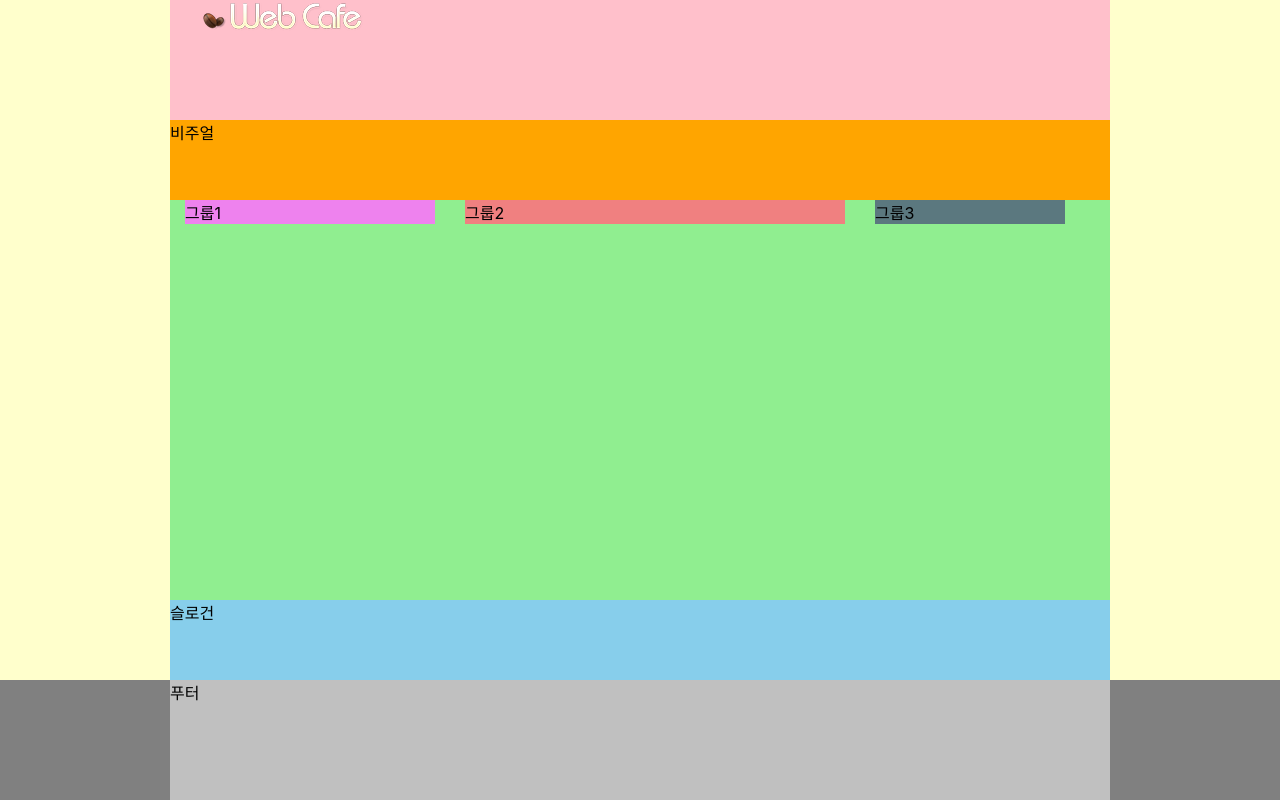
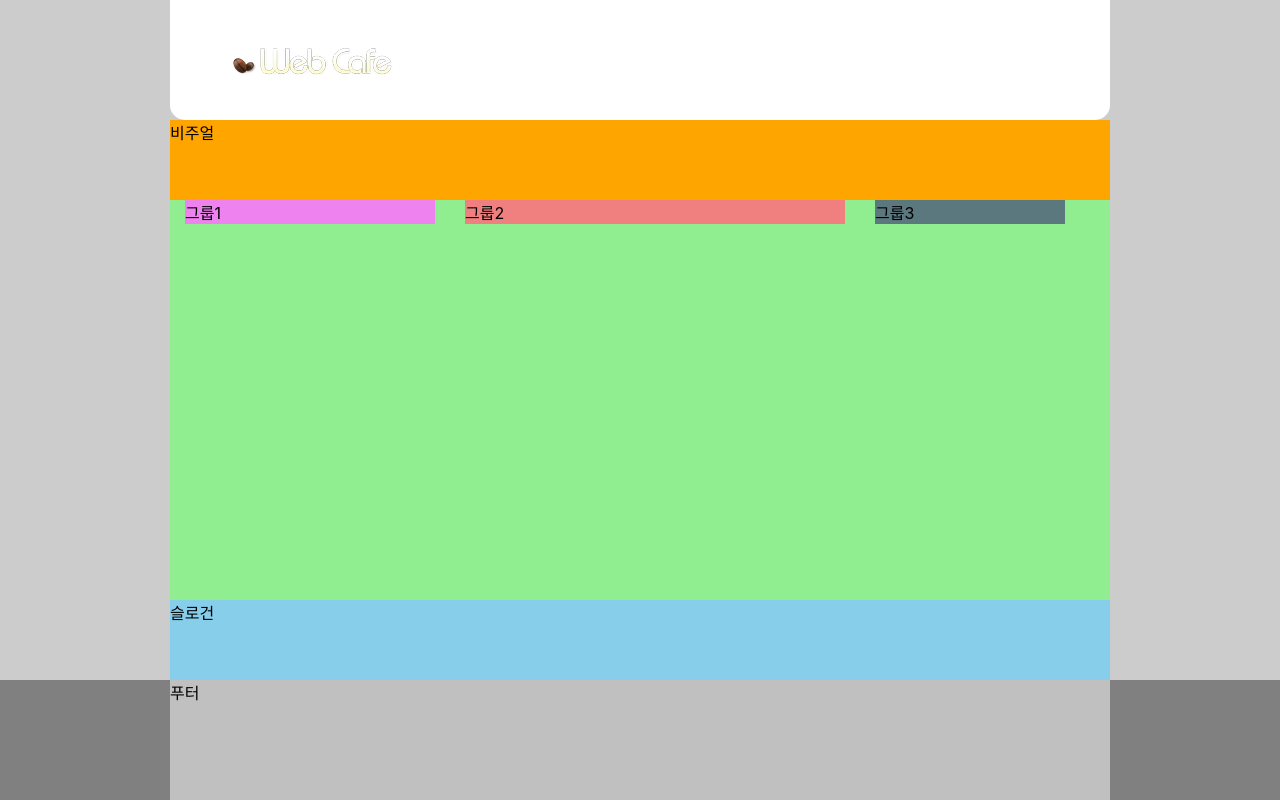
Before and after one commit to Sunny-SunHeeJung/HTML5, a plain HTML site: page index.html in a window 1280 px wide. Drawn offline with Linux system fonts and the light colour scheme; a web font is replaced by a local one.

Commit message:
로고 배치 완료

```diff
--- a/styles/style.css
+++ b/styles/style.css
@@ -7,7 +7,7 @@
 
 /*  본문스타일 */
 body{
-  background: #ffc;
+  background: #ccc;
   font-family: "Pretendard Variable", Pretendard, -apple-system, BlinkMacSystemFont, system-ui, Roboto, "Helvetica Neue", "Segoe UI", "Apple SD Gothic Neo", "Noto Sans KR", "Malgun Gothic", "Apple Color Emoji", "Segoe UI Emoji", "Segoe UI Symbol", sans-serif;
 }
 /* 레이아웃 */
@@ -19,10 +19,25 @@ body{
 
 /* 헤더 */
 .header{
-  background: pink;
+  background: #fff;
   padding: 0 30px;
   height: 15vh;
+  border-radius: 0 0 15px 15px;
+  position: relative;
 }
+
+/* 로고 */
+.logo{
+  position: absolute;
+  top: 45px;
+  left: 60px;
+}
+
+/* 텍스트 링크 모음 */
+.member{
+  background-color: aqua;
+}
+
 /* 비주얼 */
 .visual{
   background: orange;
@@ -33,7 +48,7 @@ body{
   background: lightgreen;
   height: 50vh;
   display: flow-root;
-  padding:o 15px;
+  padding: o 15px;
 }
 
 .group {
@@ -60,6 +75,7 @@ body{
 .slogan{
   background: skyblue;
   height: 10vh;
+  clear: both;
 }
 /* 푸터 */
 .footer{
```
